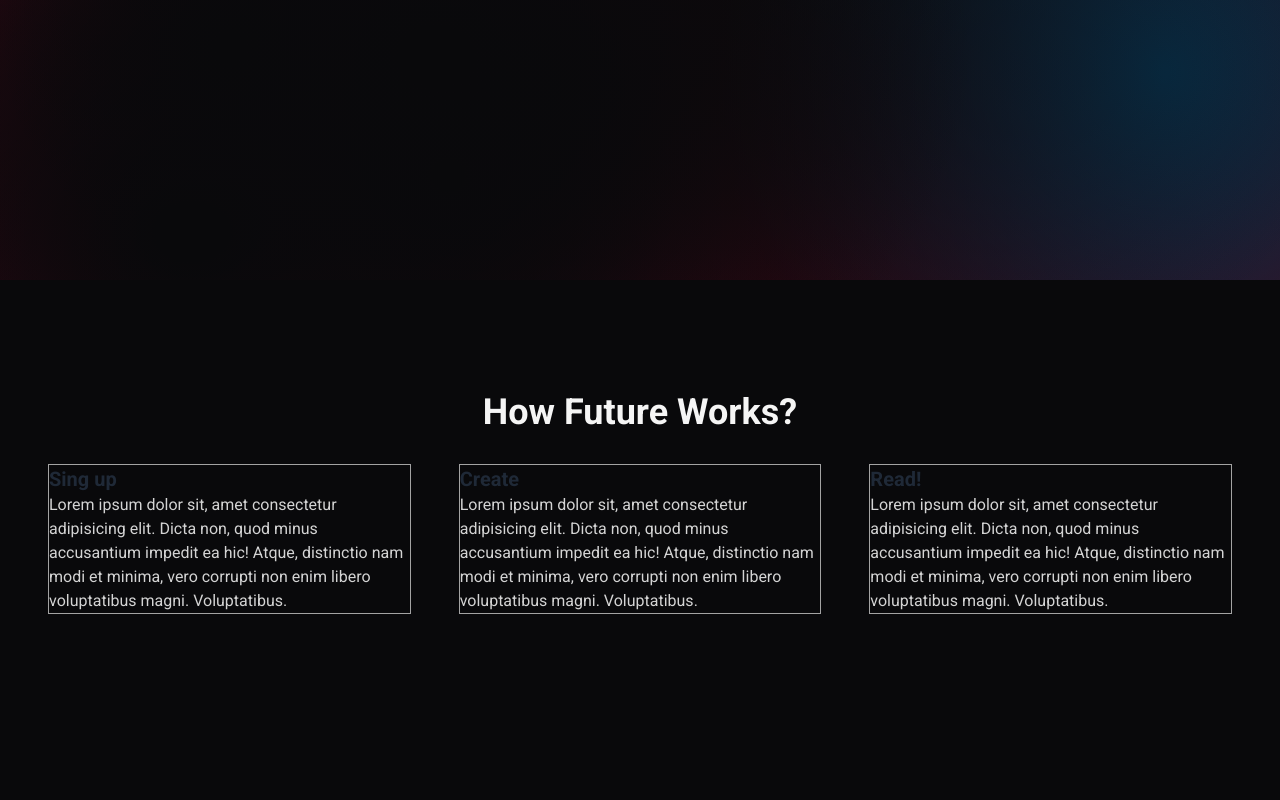
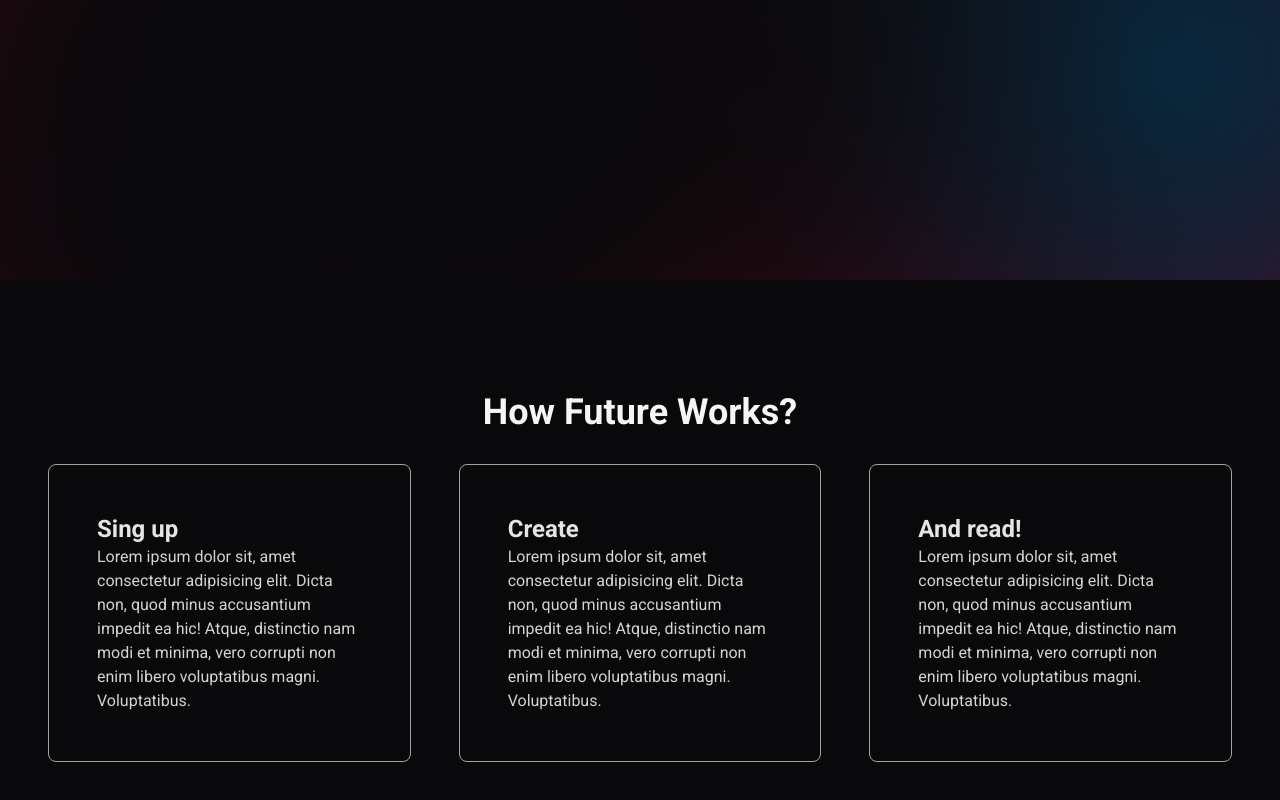
Before and after one commit to pawelek7k/future, a Next.js app: page / in a window 1280 px wide. Shown: the part 520-1320 px from the top of the page. Before the commit the page ends 1214 px from the top, so only its background shows below. Built offline with nearby package versions, Linux system fonts and the light colour scheme; a web font is replaced by a local one.

Commit message:
Update Features.tsx

```diff
--- a/app/components/landing/Features.tsx
+++ b/app/components/landing/Features.tsx
@@ -1,5 +1,3 @@
-import { ThirdHeading } from "../global/Heading";
-
 export const Features = () => {
   return (
     <section className="py-20 px-12">
@@ -9,9 +7,9 @@ export const Features = () => {
         </h2>
       </div>
       <ul className="flex gap-12">
-        <li className="border border-neutral-400">
+        <li className="border border-neutral-400 p-12 rounded-lg">
           <div>
-            <ThirdHeading>Sing up</ThirdHeading>
+            <h3 className="text-neutral-200 font-semibold text-2xl">Sing up</h3>
             <p className="text-neutral-300">
               Lorem ipsum dolor sit, amet consectetur adipisicing elit. Dicta
               non, quod minus accusantium impedit ea hic! Atque, distinctio nam
@@ -20,10 +18,10 @@ export const Features = () => {
             </p>
           </div>
         </li>
-        <li className="border border-neutral-400">
+        <li className="border border-neutral-400 p-12 rounded-lg">
           <div>
             {" "}
-            <ThirdHeading>Create</ThirdHeading>
+            <h3 className="text-neutral-200 font-semibold text-2xl">Create</h3>
             <p className="text-neutral-300">
               Lorem ipsum dolor sit, amet consectetur adipisicing elit. Dicta
               non, quod minus accusantium impedit ea hic! Atque, distinctio nam
@@ -32,9 +30,11 @@ export const Features = () => {
             </p>
           </div>
         </li>
-        <li className="border border-neutral-400">
+        <li className="border border-neutral-400 p-12 rounded-lg">
           <div>
-            <ThirdHeading>Read!</ThirdHeading>
+            <h3 className="text-neutral-200 font-semibold text-2xl">
+              And read!
+            </h3>
             <p className="text-neutral-300">
               Lorem ipsum dolor sit, amet consectetur adipisicing elit. Dicta
               non, quod minus accusantium impedit ea hic! Atque, distinctio nam
```
